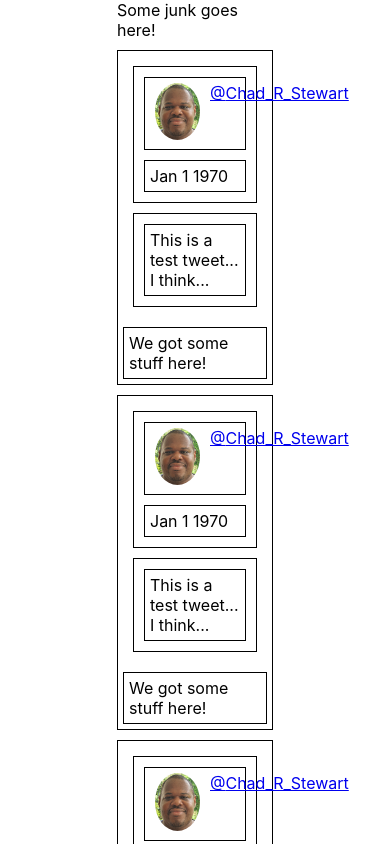
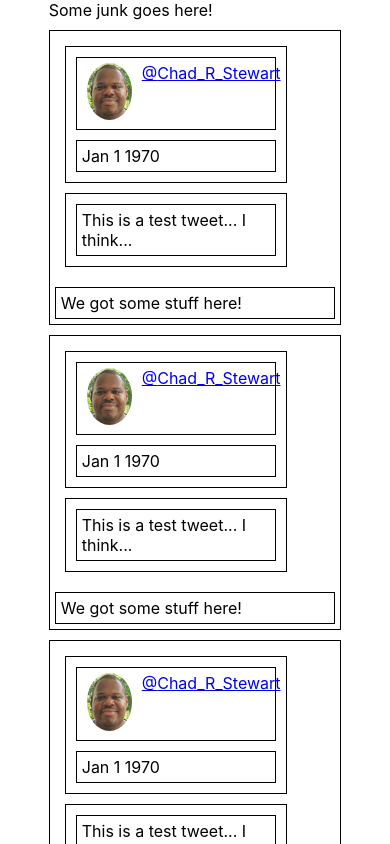
Before and after one commit to chadstewart/tech-is-hiring-search-management-tool, a React (Create React App) app: page / in a window 390 px wide. Shown: the top 844 px of the page. Built offline with nearby package versions, Linux system fonts and the light colour scheme.

Commit message:
Updated some styling stuff to make mobile version of application look better.

```diff
--- /dev/null
+++ b/src/Pages/SearchManagement/SearchManagement.css
@@ -0,0 +1,16 @@
+.search-management-container {
+    width: 40%;
+    margin: 0 auto;
+}
+
+@media only screen and (max-width: 425px) {
+    .search-management-container {
+        width: 90%;
+    }
+}
+
+@media only screen and (max-width: 768px) {
+    .search-management-container {
+        width: 75%;
+    }
+}
--- a/src/Pages/SearchManagement/ViewTweets/TweetContainer/TweetContainer.css
+++ b/src/Pages/SearchManagement/ViewTweets/TweetContainer/TweetContainer.css
@@ -1,6 +1,7 @@
 .tweet-container {
     display: flex;
     flex-direction: column;
+    width: 80%;
 }
 
 .tweet-container div {
--- a/src/Pages/SearchManagement/index.tsx
+++ b/src/Pages/SearchManagement/index.tsx
@@ -1,9 +1,10 @@
 import ViewTweets from "./ViewTweets";
 import SearchDetails from "./SearchDetails";
+import './SearchManagement.css';
 
 export default function SearchManagement() {
     return (
-        <div style={{ width: "40%", margin: "0 auto" }}>
+        <div className="search-management-container">
             <SearchDetails />
             <ViewTweets />
         </div>
```
